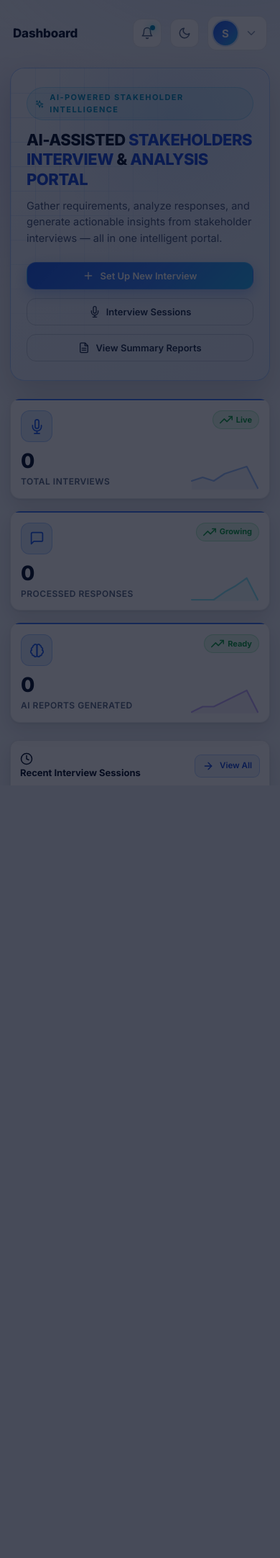
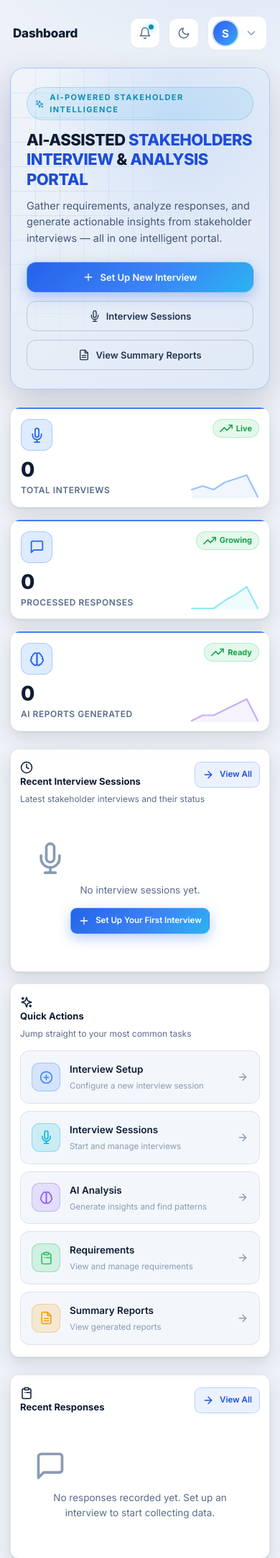
Before and after one commit to doby08/AI-DATA-Information-System, a Flask app: page / in a window 390 px wide. Shown: the top 2164 px of the page at 72% size. Before the commit the page ends 1080 px from the top, so only its background shows below. Run offline with Flask 3, Linux system fonts and the light colour scheme; the visitor is signed in with stand-in values (Sample User, id 1); data comes from the database, SQL or seed files in the repository; data that the repository does not hold is empty.

Commit message:
update project files

```diff
--- a/static/css/aisiap.css
+++ b/static/css/aisiap.css
@@ -79,14 +79,26 @@
 @media (max-width: 1400px) { .main { padding: 24px 36px 50px; max-width: 1100px; } }
 @media (max-width: 1200px) { .main { padding: 24px 32px 50px; max-width: 1000px; } }
 @media (max-width: 1024px) { .main { padding: 24px 28px 50px; max-width: 900px; } }
+/* Mobile drawer backdrop — declared BEFORE the media query so the media
+   query can safely switch it on without needing !important. JS toggles the
+   .show class; opacity/visibility/pointer-events guarantee the overlay can
+   never get stuck blocking the screen. */
+.sidebar-backdrop {
+    display: none; position: fixed; inset: 0;
+    background: rgba(2,6,23,.7); z-index: 90;
+    -webkit-tap-highlight-color: transparent;
+}
 @media (max-width: 900px) {
     .main { margin-left: 0; margin-top: 0; padding: 20px 24px 60px; max-width: 100%; min-height: 100vh; }
-    .sidebar { transform: translateX(-130%); top: 0; bottom: 0; left: 0; border-radius: 0; }
+    .sidebar { transform: translateX(-130%); top: 0; bottom: 0; left: 0; right: auto; border-radius: 0; }
     .sidebar.open { transform: translateX(0); box-shadow: 24px 0 60px rgba(0,0,0,.6); }
     .menu-toggle { display: inline-flex; }
-    .sidebar-backdrop { content:""; position: fixed; inset: 0; background: rgba(2,6,23,.7); z-index: 90; display: block !important; }
+    .sidebar-backdrop {
+        display: block; opacity: 0; visibility: hidden; pointer-events: none;
+        transition: opacity .25s ease, visibility .25s ease;
+    }
+    .sidebar-backdrop.show { opacity: 1; visibility: visible; pointer-events: auto; }
 }
-.sidebar-backdrop { display: none; position: fixed; inset: 0; background: rgba(2,6,23,.7); z-index: 90; }
 
 /* ============ SIDEBAR (continued) ============ */
 .sidebar {
@@ -1051,3 +1063,59 @@
     .info-note, .warn-note { font-size: 12.5px; padding: 11px 12px; }
     .form-row { grid-template-columns: 1fr; gap: 0; }
 }
+
+/* ============================================================
+   RESPONSIVE POLISH v2 — overlay safety, touch targets,
+   step indicators, modals, tablets & phones
+   ============================================================ */
+
+/* ---- Any fixed overlay must never trap the page ---- */
+.qa-loader, #successModal { padding: 16px; }
+#successModal > div { max-height: 90vh; overflow-y: auto; }
+
+/* ---- Step-by-step indicators: wrap neatly instead of overflowing ---- */
+.steps { flex-wrap: wrap; }
+@media (max-width: 600px) {
+    .steps { gap: 5px; margin-bottom: 14px; }
+    .step { padding: 5px 9px; font-size: 10px; gap: 5px; }
+    .step .step-num { width: 16px; height: 16px; font-size: 9px; }
+}
+
+/* ---- Touch-friendly targets (44px minimum) on phones/tablets ---- */
+@media (max-width: 900px) {
+    .form-group input:not([type="checkbox"]):not([type="radio"]),
+    .form-group select, .form-group textarea,
+    input[type="text"], input[type="email"], input[type="password"],
+    input[type="date"], input[type="time"], input[type="number"],
+    input[type="search"], select, textarea {
+        min-height: 44px;
+    }
+    .btn { min-height: 42px; }
+    .btn-sm { min-height: 36px; }
+    .nav a { padding: 12px 12px; }
+    .menu-toggle { min-width: 42px; min-height: 42px; }
+    .icon-btn { min-width: 42px; min-height: 42px; }
+    .user-chip { min-height: 44px; }
+}
+
+/* ---- Tablets (portrait / landscape): balanced 2-col dashboards ---- */
+@media (max-width: 1024px) and (min-width: 769px) {
+    .grid { gap: 18px; }
+    .card { padding: 20px 18px; }
+}
+
+/* ---- Small phones: extra-tight vertical rhythm, no cut-off content ---- */
+@media (max-width: 380px) {
+    .main { padding: 12px 10px 50px; }
+    .card { padding: 14px 11px; }
+    .hero { padding: 22px 16px; }
+    .hero h1 { font-size: 20px; }
+    .kpi-num { font-size: 26px; }
+    .auth-card { padding: 22px 14px 18px; }
+}
+
+/* ---- Desktop / large laptop: keep the airy multi-column layout ---- */
+@media (min-width: 1600px) {
+    .main { max-width: 1360px; padding: 28px 48px 60px; }
+    .grid { gap: 26px; }
+}
--- a/static/js/aisiap.js
+++ b/static/js/aisiap.js
@@ -4,24 +4,36 @@
 (function () {
     'use strict';
 
-    /* Sidebar (mobile) */
+    /* Sidebar (mobile drawer) + backdrop overlay */
+    var mqDesktop = window.matchMedia ? window.matchMedia('(min-width: 901px)') : null;
+
     function toggleSidebar(open) {
         var sb = document.getElementById('sidebar');
         var bd = document.getElementById('sidebarBackdrop');
         if (!sb) return;
         if (open === undefined) { open = !sb.classList.contains('open'); }
         sb.classList.toggle('open', open);
-        if (bd) { bd.style.display = open ? 'block' : 'none'; }
+        if (bd) { bd.classList.toggle('show', open); }
         document.body.style.overflow = open ? 'hidden' : '';
     }
 
+    function closeSidebar() { toggleSidebar(false); }
+
     document.addEventListener('click', function (e) {
         if (e.target.closest && e.target.closest('#sidebarToggle')) { toggleSidebar(); }
-        if (e.target.id === 'sidebarBackdrop') { toggleSidebar(false); }
+        if (e.target.closest && e.target.closest('#sidebarBackdrop')) { closeSidebar(); }
     });
     document.addEventListener('keydown', function (e) {
-        if (e.key === 'Escape') { toggleSidebar(false); }
+        if (e.key === 'Escape') { closeSidebar(); }
     });
+    /* Leaving mobile widths: force-close drawer + overlay and restore scrolling */
+    if (mqDesktop) {
+        var _onMqChange = function () { if (mqDesktop.matches) { closeSidebar(); } };
+        if (mqDesktop.addEventListener) { mqDesktop.addEventListener('change', _onMqChange); }
+        else if (mqDesktop.addListener) { mqDesktop.addListener(_onMqChange); }
+    }
+    /* Back/forward cache restore: guarantee a clean, interactive screen */
+    window.addEventListener('pageshow', function () { closeSidebar(); });
 
     /* User dropdown + notifications */
     document.addEventListener('click', function (e) {
```
Also changed, not shown: static/uploads/avatars/avatar_user132_1788940312764_4512.png (added), static/uploads/avatars/avatar_user134_1788940676661_7743.png (added), static/uploads/avatars/avatar_user136_1788940733115_4855.png (added), static/uploads/avatars/avatar_user138_1788940777208_7522.png (added), static/uploads/avatars/avatar_user142_1788940814651_4297.png (added), static/uploads/avatars/avatar_user144_1788940844152_3792.png (added), static/uploads/avatars/avatar_user146_1788940925417_4362.png (added).
